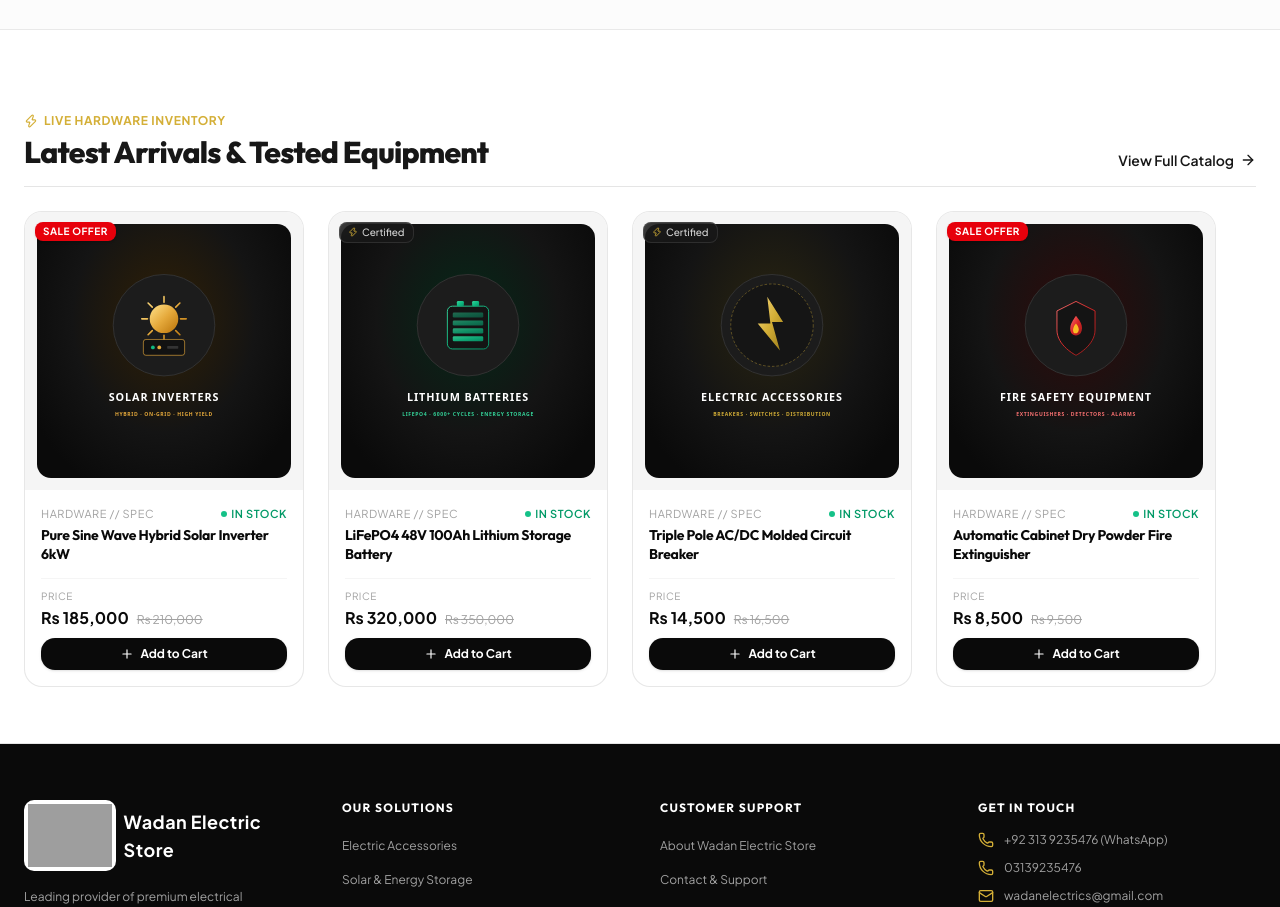
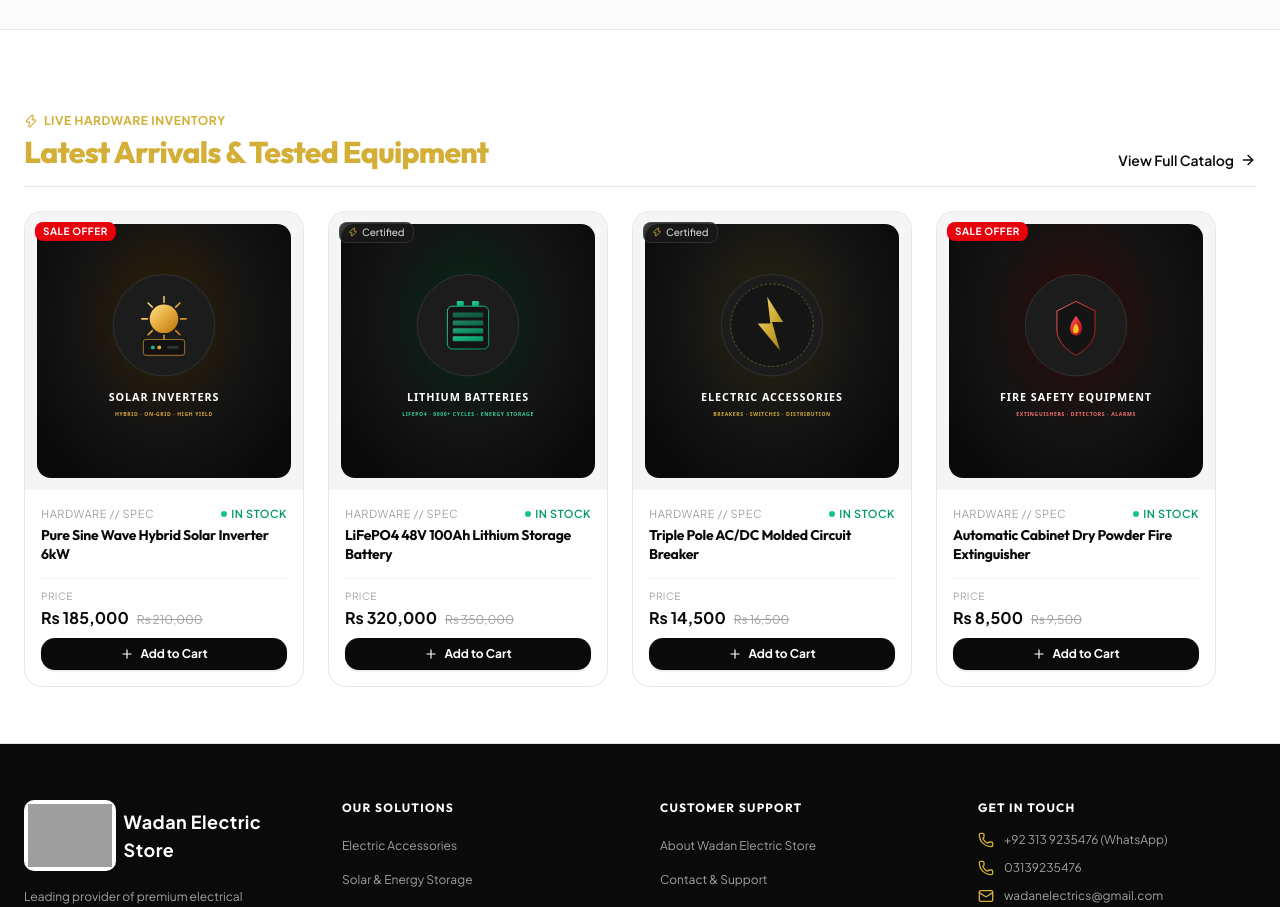
Before and after one commit to hammadih265-ux/wadan-electric, a Next.js app: page / in a window 1280 px wide. Shown: the part 4000-4907 px from the top of the page. Built offline with nearby package versions, Linux system fonts and the light colour scheme; no server answers; the database is empty; grey boxes are pictures that could not be loaded.

Commit message:
update 3.0 again

```diff
--- a/components/common/product-card/ProductsGrid.tsx
+++ b/components/common/product-card/ProductsGrid.tsx
@@ -42,14 +42,14 @@ export default function ProductsGrid({ products }: ProductsGridProps) {
             <Zap className="w-3.5 h-3.5" />
             <span>Live Hardware Inventory</span>
           </div>
-          <h2 className="text-2xl sm:text-3xl font-extrabold tracking-tight text-neutral-900">
+          <h2 className="text-2xl sm:text-3xl font-extrabold tracking-tight text-[#d4af37]">
             Latest Arrivals & Tested Equipment
           </h2>
         </div>
 
         <Link
           href="/collection"
-          className="group inline-flex items-center gap-1.5 text-xs sm:text-sm font-semibold text-neutral-900 hover:text-[#d4af37] transition-colors"
+          className="group inline-flex items-center gap-1.5 text-xs sm:text-sm font-semibold text-neutral-950 dark:text-neutral-100 group-hover:text-[#d4af37] dark:group-hover:text-[#d4af37]  hover:text-[#d4af37] transition-colors"
         >
           <span>View Full Catalog</span>
           <ArrowRight className="w-4 h-4 transition-transform group-hover:translate-x-1" />
--- a/components/detailspage/RelatedProducts.tsx
+++ b/components/detailspage/RelatedProducts.tsx
@@ -48,7 +48,7 @@ export default function RelatedProducts({ products }: RelatedProductsProps) {
             <Zap className="w-3.5 h-3.5" />
             <span>Hardware Ecosystem</span>
           </div>
-          <h2 className="text-2xl font-extrabold tracking-tight md:text-3xl text-neutral-900">
+          <h2 className="text-2xl font-extrabold tracking-tight md:text-3xl text-[#d4af37]">
             Compatible & Related Units
           </h2>
         </div>
```
